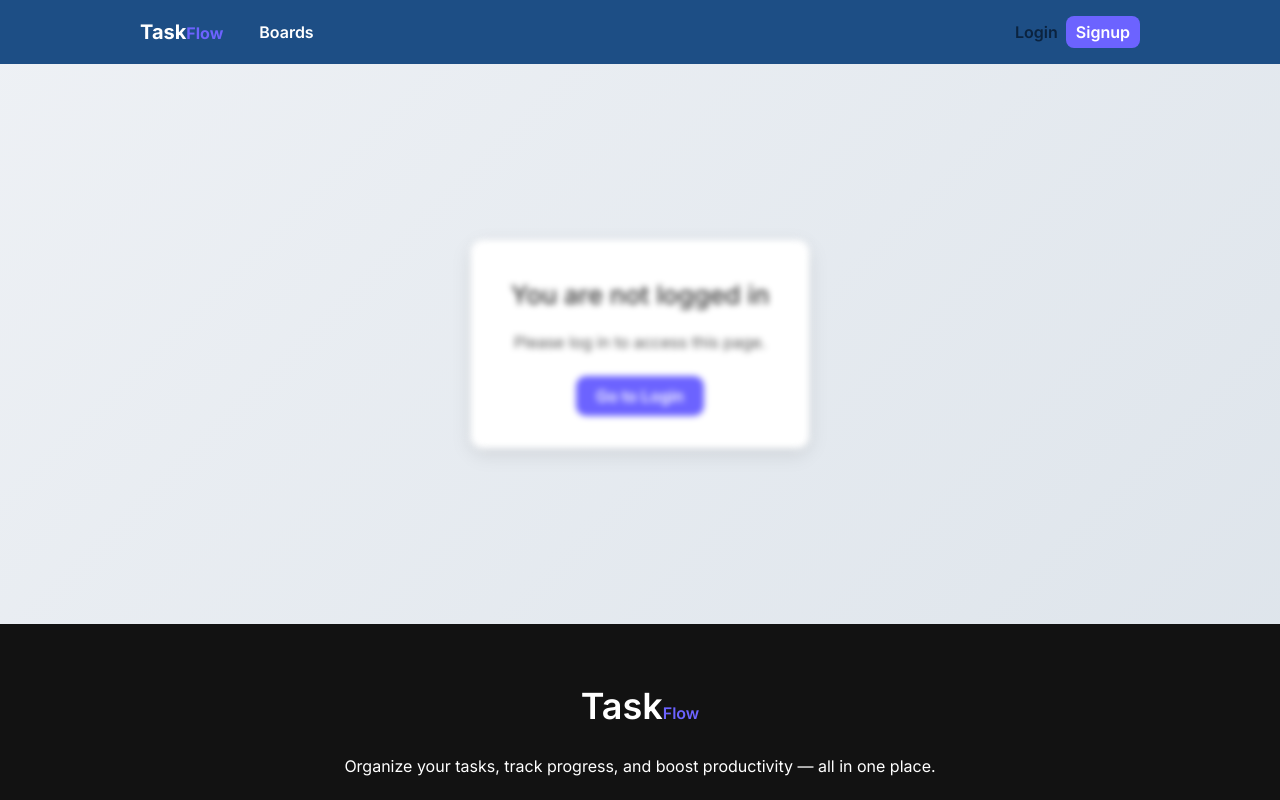
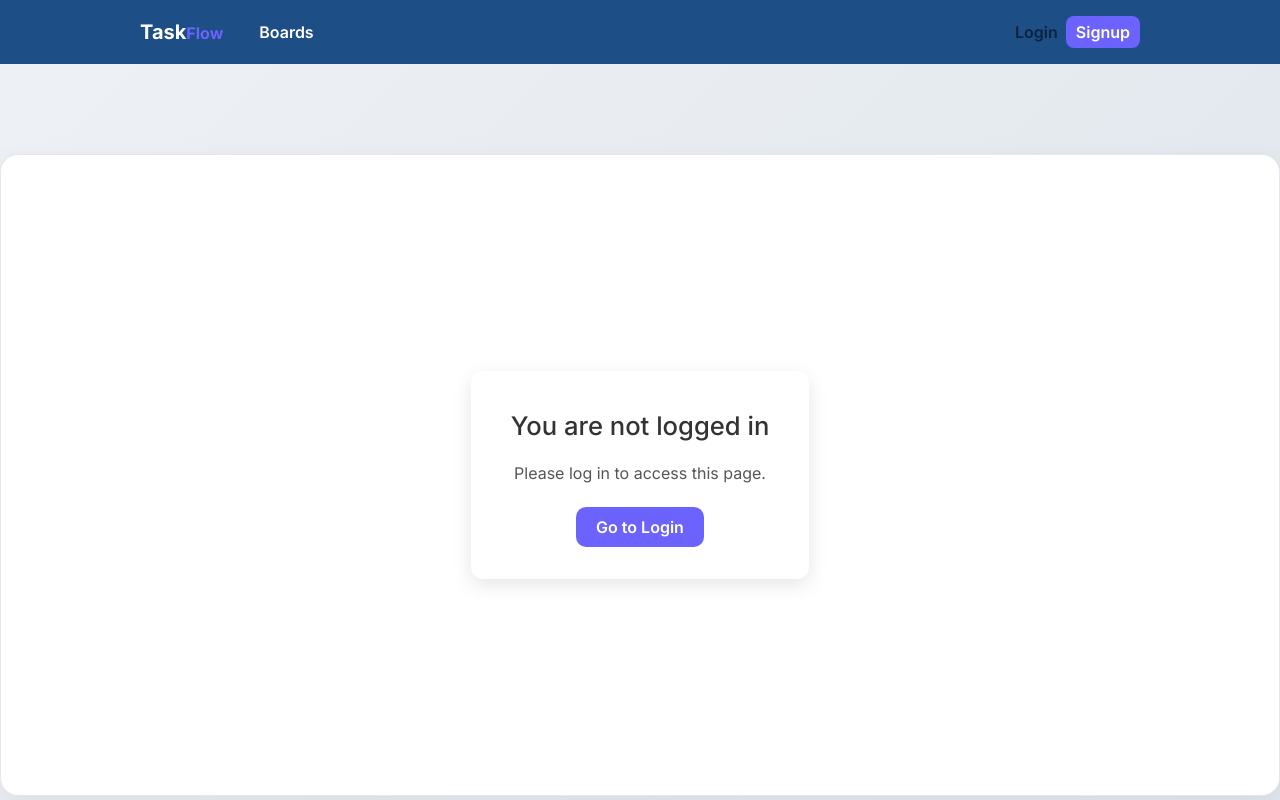
Before and after one commit to deepika5791/task-management-client-app, a React (Vite) app: page / in a window 1280 px wide. Both pictures are taken after a click on the button "Get Started". Shown: the top 800 px of the page. Built offline with nearby package versions, Linux system fonts and the light colour scheme.

Commit message:
added blur on blackground

```diff
--- a/src/App.jsx
+++ b/src/App.jsx
@@ -16,7 +16,7 @@ const App = () => {
   const { user } = useContext(AuthContext);
 
   const AuthLayout = ({ user }) => (
-    <div className={user ? "content-wrapper" : "wrapper"}>
+    <div className={user ? "wrapper" : "content-wrapper"}>
       <GlobalLoginPage />
     </div>
   );
```
